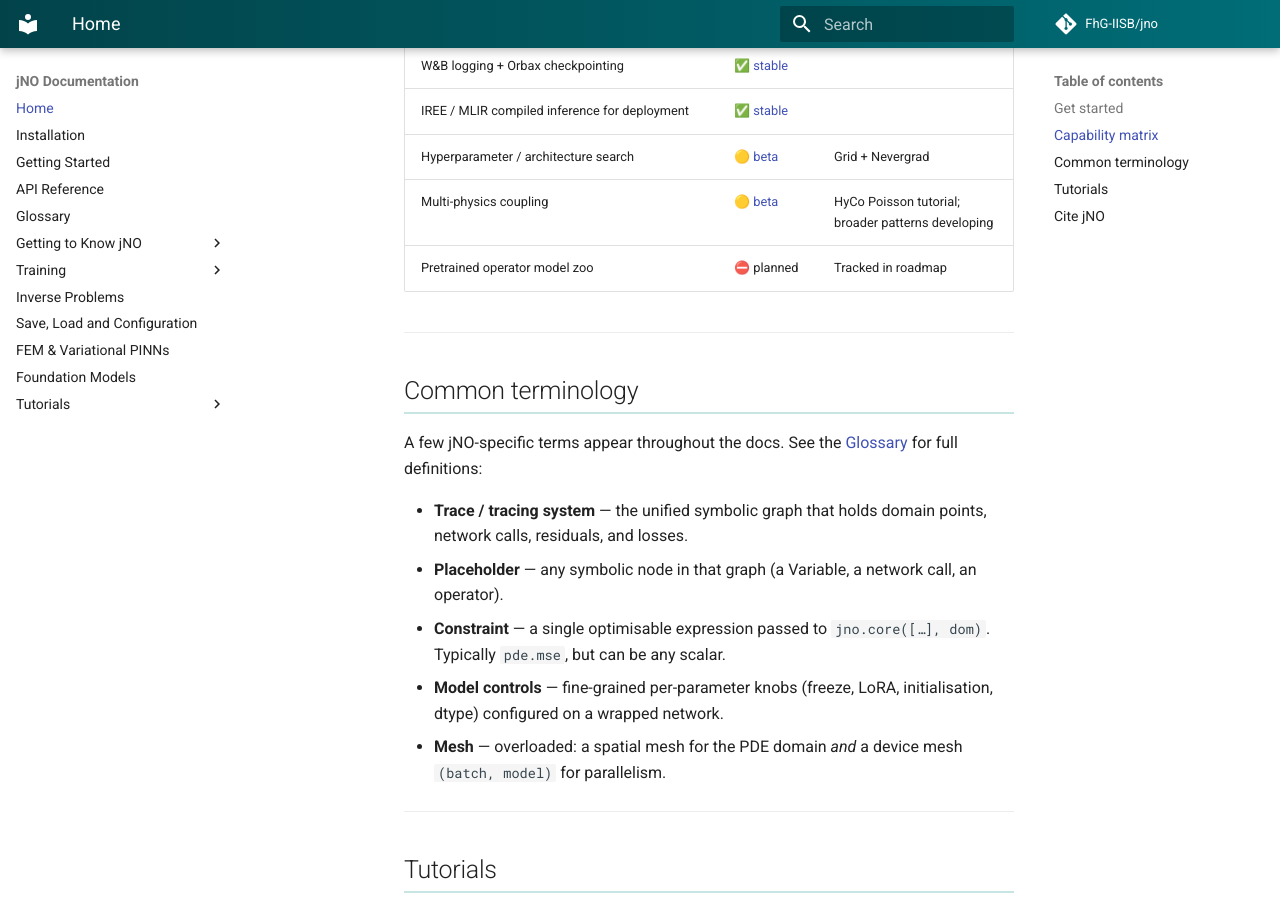
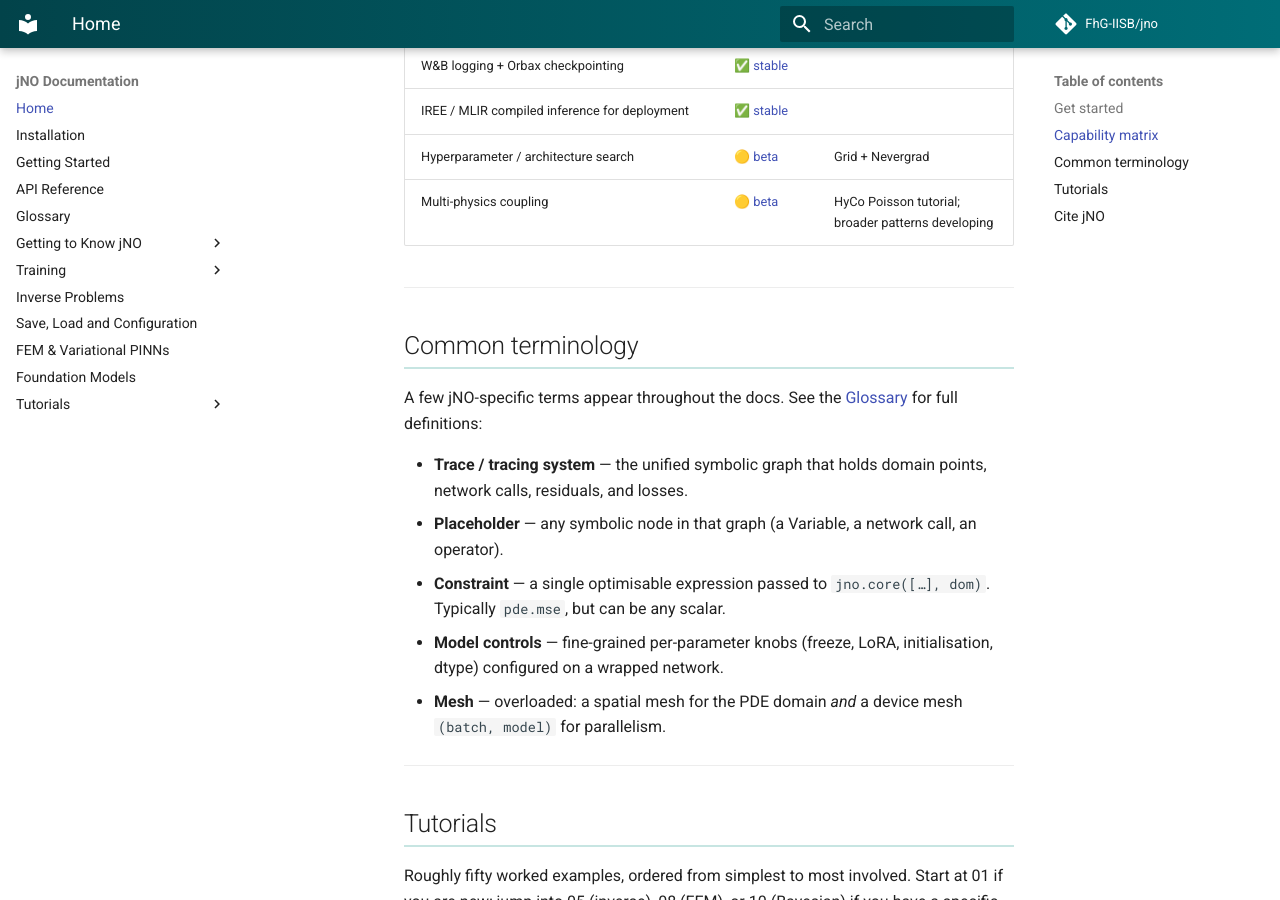
Before and after one commit to FhG-IISB/jNO, an MkDocs documentation site: the page built from docs/index.md, in a window 1280 px wide and 900 px high, scrolled down 1841 px. Built offline with MkDocs 1.6.1 and Material for MkDocs 9.7.7, drawn with Linux system fonts in a browser that asks for light colours; comment, search, counter and statistics services are not loaded.

Commit message:
Docs: drop 'Pretrained operator model zoo' row from capability matrix

```diff
--- a/docs/index.md
+++ b/docs/index.md
@@ -59,7 +59,6 @@ Each status badge links to the tutorial (or, where no dedicated tutorial exists,
 | IREE / MLIR compiled inference for deployment | [✅ stable](model-controls/iree.md) | |
 | Hyperparameter / architecture search | [🟡 beta](Hyperparameter-Tuning.md) | Grid + Nevergrad |
 | Multi-physics coupling | [🟡 beta](tutorials/05-coupled-and-inverse/hyco-poisson-1d.md) | HyCo Poisson tutorial; broader patterns developing |
-| Pretrained operator model zoo | ⛔ planned | Tracked in roadmap |
 
 ---
 
```
Also changed, not shown: README.md (+0 -1 lines).
